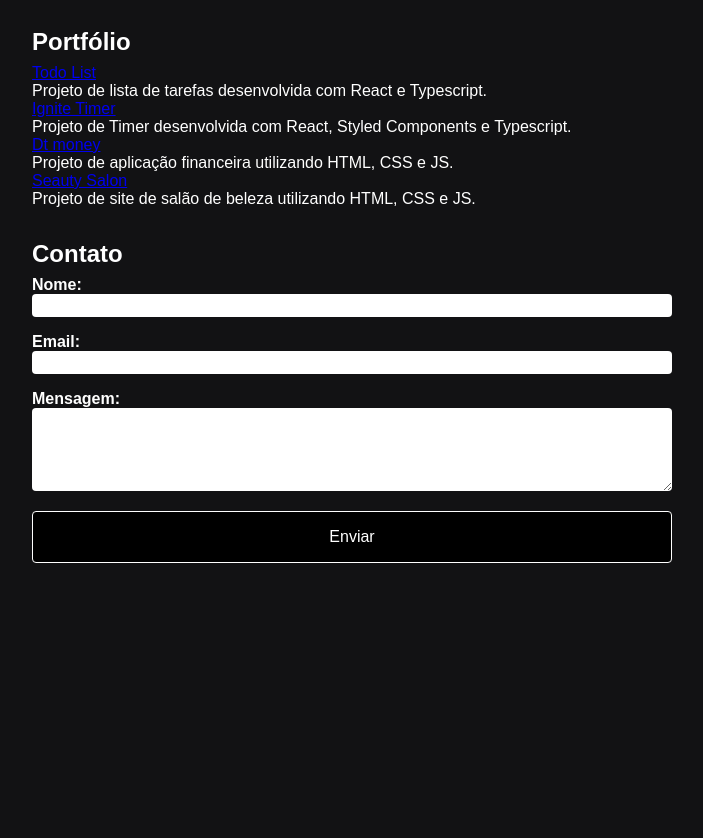
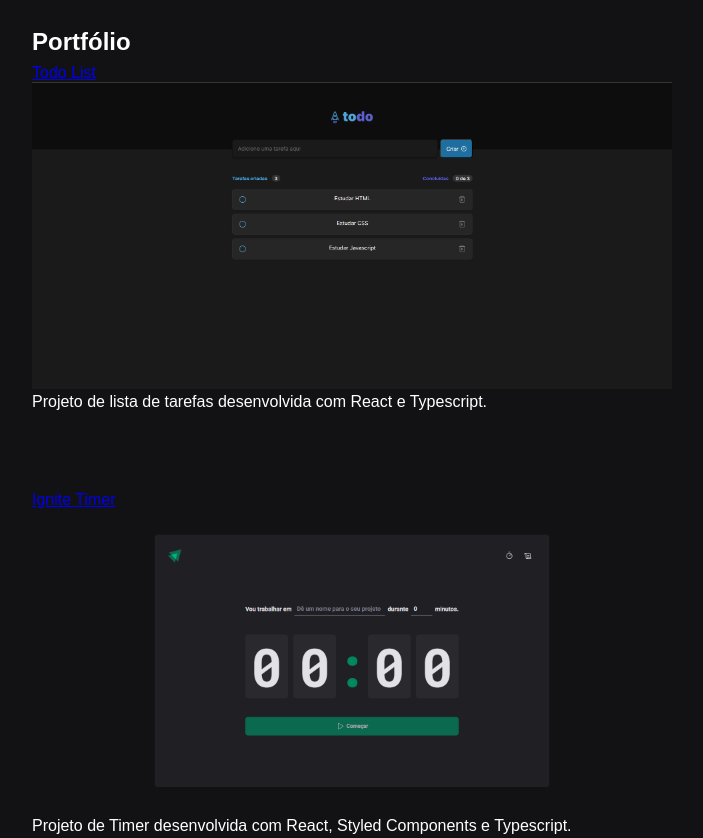
Before and after one commit to BrunoVigel/portfolio, a plain HTML site: page index.html in a window 1280 px wide. Shown: the part 460-1298 px from the top of the page, without its empty margins (288-991 px from the left). Before the commit the page ends 1055 px from the top, so only its background shows below. Drawn offline with Linux system fonts and the light colour scheme.

Commit message:
Adiciona imagens

```diff
--- a/index.html
+++ b/index.html
@@ -63,21 +63,25 @@
 
         <div class="projeto">
             <a href="https://todo-ten-beta.vercel.app/">Todo List</a>
+            <img src="img/todo.png" alt="">
             <p>Projeto de lista de tarefas desenvolvida com React e Typescript.</p>
         </div>
 
         <div class="projeto">
             <a href="https://timer-beryl.vercel.app/">Ignite Timer</a>
+            <img src="img/timer.png" alt="">
             <p>Projeto de Timer desenvolvida com React, Styled Components e Typescript.</p>
         </div>
 
         <div class="projeto">
             <a href="https://dtmoney-one-mu.vercel.app/">Dt money</a>
+            <img src="img/dtmoney.png" alt="">
             <p>Projeto de aplicação financeira utilizando HTML, CSS e JS.</p>
         </div>
 
         <div>
             <a href="https://origin-six.vercel.app/">Seauty Salon</a>
+            <img src="img/beauty.png" alt="">
             <p>Projeto de site de salão de beleza utilizando HTML, CSS e JS.</p>
         </div>
     </section>
--- a/style.css
+++ b/style.css
@@ -53,6 +53,15 @@ a:hover {
     border-bottom: 2px solid #ffffff;
 }
 
+#portfolio .projeto {
+    margin-bottom: 5rem;
+}
+
+#portfolio img {
+    width: 100%;
+    height: auto;
+}
+
 /* Contato */
 label{
     display: block;
```
Also changed, not shown: img/beauty.png (added), img/dtmoney.png (added), img/timer.png (added), img/todo.png (added).
